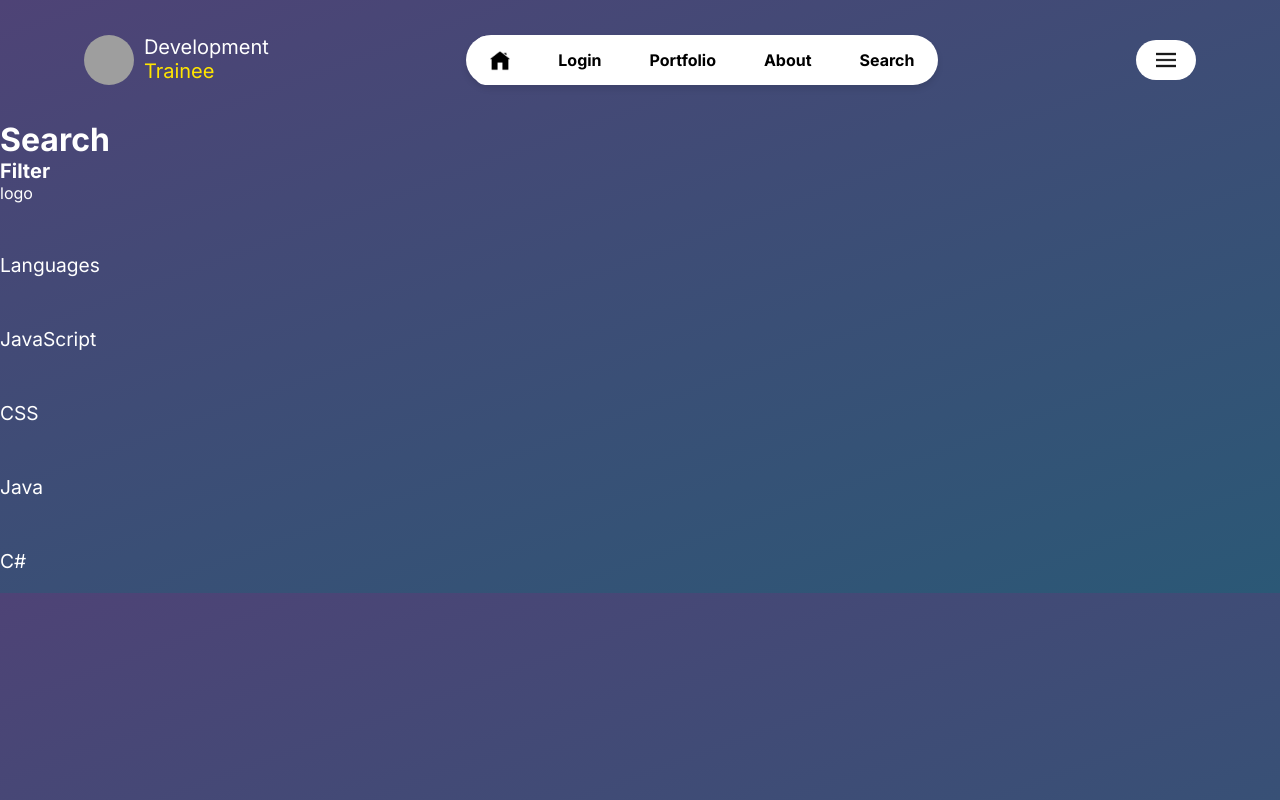
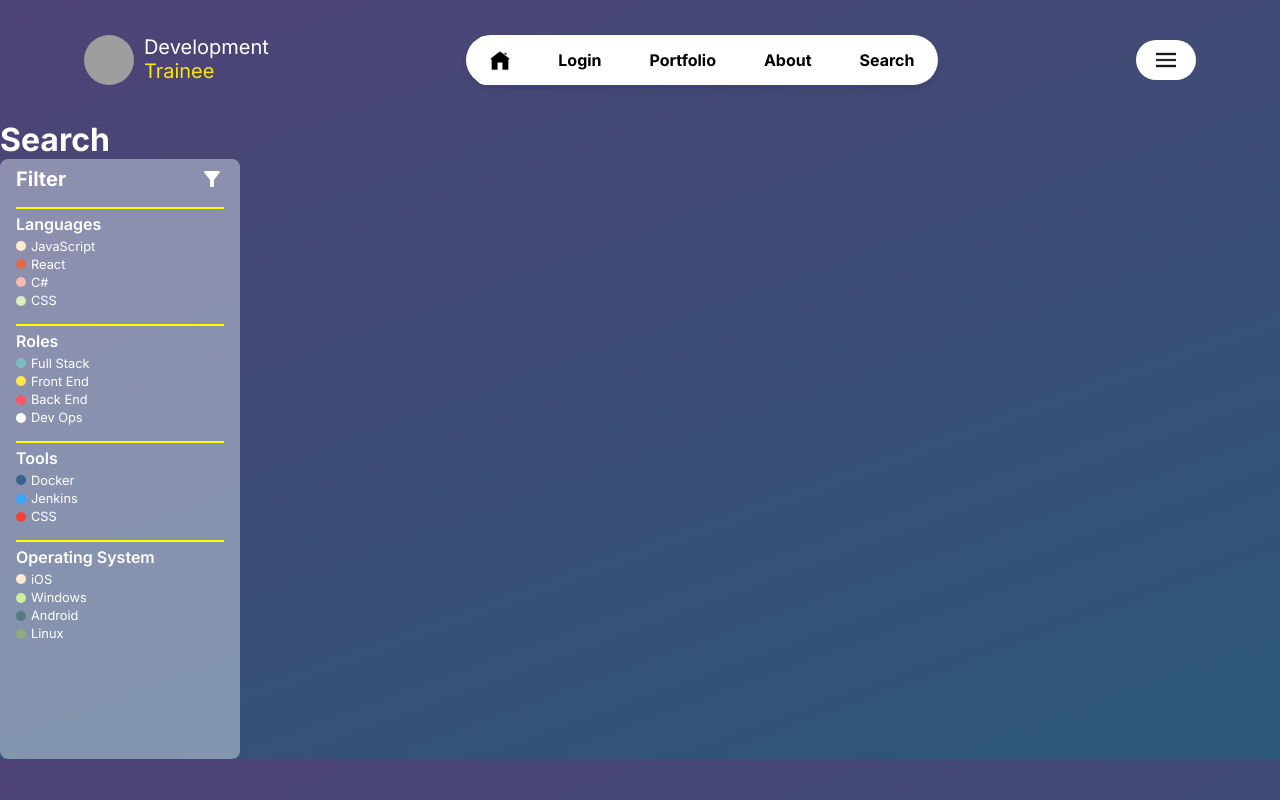
Before and after one commit to NjabuloKukame/DVT-Trainee-Portfolio, a React (Vite) app in the folder DVT_Trainee_Portfolio/: page /search in a window 1280 px wide. Built offline with nearby package versions, Linux system fonts and the light colour scheme; grey boxes are pictures that could not be loaded; a web font is replaced by a local one.

Commit message:
Added filter items functionality

```diff
--- a/DVT_Trainee_Portfolio/package.json
+++ b/DVT_Trainee_Portfolio/package.json
@@ -10,6 +10,10 @@
     "preview": "vite preview"
   },
   "dependencies": {
+    "@emotion/react": "^11.14.0",
+    "@emotion/styled": "^11.14.0",
+    "@mui/icons-material": "^6.4.3",
+    "@mui/material": "^6.4.3",
     "react": "^18.3.1",
     "react-dom": "^18.3.1",
     "react-router-dom": "^7.1.3"
--- a/DVT_Trainee_Portfolio/src/components/Filter.css
+++ b/DVT_Trainee_Portfolio/src/components/Filter.css
@@ -0,0 +1,101 @@
+p {
+    padding: 0;
+    margin: 0;
+}
+
+.filter-container{
+    max-width: 240px;
+    background-color: rgba(240, 248, 255, 0.408);
+    height: 75vh;
+    padding-inline: 1em;
+    border-radius: 8px;
+}
+
+.filter-title{
+    display: flex;
+    justify-content: space-between;
+    /* padding-bottom: .5em; */
+    padding-top: .5em;
+}
+
+.divider{
+    height: 2px;
+    background-color: yellow;
+    margin-top: 1em;
+}
+
+.filter-section-title{
+    font-size: 1em;
+    margin-bottom: .3em;
+    margin-top: .3em;
+    font-weight: 600;
+}
+
+.filter-content-name{
+    font-size: .8em;
+}
+
+.filter-content-circle{
+    height: 10px;
+    width: 10px;
+    margin-inline-end: 5px;
+    border-radius: 999px;
+    background-color: blanchedalmond;
+}
+
+.filter-content{
+    display: flex;
+    align-items: center;
+    cursor: pointer;
+    width:fit-content;
+    margin-top: .2em;
+}
+
+.red{
+    background-color: #587b7f;
+}
+
+.yellow {
+    background-color: #8dab7f;
+}
+
+.blue {
+    background-color: #CFEE9E;
+}
+
+.color-1{
+    background-color: #DE6B48;
+}
+.color-2{
+    background-color: #f4b9b2;
+}
+.color-3{
+    background-color: #daedbd;
+}
+.color-4{
+    background-color: #7dbbc3;
+}
+.color-5{
+    background-color: #ffe74c;
+}
+.color-6{
+    background-color: #ff5964;
+}
+.color-7{
+    background-color: #ffffff;
+}
+.color-8{
+    background-color: #38618c;
+}
+.color-9{
+    background-color: #35a7ff;
+}
+.color-10{
+    background-color: #F24236;
+}
+.color-11{
+    background-color: #FA8334;
+}
+.color-12{
+    background-color: #388697;
+}
--- a/DVT_Trainee_Portfolio/src/components/Filter.jsx
+++ b/DVT_Trainee_Portfolio/src/components/Filter.jsx
@@ -1,20 +1,99 @@
-
+import "./Filter.css"
+import FilterAltIcon from '@mui/icons-material/FilterAlt';
 
 function Filter(){
     return(
-        <section >
+        <section className="filter-container">
             <div className="filter-title">
                 <h3 className="logo-text">Filter</h3>
-                <span>logo</span>
+                <FilterAltIcon/>
             </div>
+            <div className="divider"></div>
             <div className="filter-section">
                 <p className="filter-section-title">Languages</p>
-                <div className="divider"></div>
                 <div className="filter-content-container">
-                    <p className="filter-content-name">JavaScript</p>
-                    <p className="filter-content-name">CSS</p>
-                    <p className="filter-content-name">Java</p>
-                    <p className="filter-content-name">C#</p>
+                    <div className="filter-content">
+                        <span className="filter-content-circle"></span>
+                        <p className="filter-content-name">JavaScript</p>
+                    </div>
+                    <div className="filter-content">
+                        <span className="filter-content-circle color-1"></span>
+                        <p className="filter-content-name">React</p>
+                    </div>
+                    <div className="filter-content">
+                        <span className="filter-content-circle color-2"></span>
+                        <p className="filter-content-name">C#</p>
+                    </div>
+                    <div className="filter-content">
+                        <span className="filter-content-circle color-3"></span>
+                        <p className="filter-content-name">CSS</p>
+                    </div>
+                </div>
+            </div>
+            <div className="divider"></div>
+            <div className="filter-section">
+                <p className="filter-section-title">Roles</p>
+                <div className="filter-content-container">
+                    <div className="filter-content">
+                        <span className="filter-content-circle color-4"></span>
+                        <p className="filter-content-name">Full Stack</p>
+                    </div>
+                    <div className="filter-content">
+                        <span className="filter-content-circle color-5"></span>
+                        <p className="filter-content-name">Front End</p>
+                    </div>
+                    <div className="filter-content">
+                        <span className="filter-content-circle color-6"></span>
+                        <p className="filter-content-name">Back End</p>
+                    </div>
+                    <div className="filter-content">
+                        <span className="filter-content-circle color-7"></span>
+                        <p className="filter-content-name">Dev Ops</p>
+                    </div>
+                </div>
+            </div>
+            <div className="divider"></div>
+            <div className="filter-section">
+                <p className="filter-section-title">Tools</p>
+            {/* <div className="divider"></div> */}
+                {/* <div className="divider"></div> */}
+                <div className="filter-content-container">
+                    <div className="filter-content">
+                        <span className="filter-content-circle color-8"></span>
+                        <p className="filter-content-name">Docker</p>
+                    </div>
+                    <div className="filter-content">
+                        <span className="filter-content-circle color-9"></span>
+                        <p className="filter-content-name">Jenkins</p>
+                    </div>
+                    <div className="filter-content">
+                        <span className="filter-content-circle color-10"></span>
+                        <p className="filter-content-name">CSS</p>
+                    </div>
+                </div>
+            </div>
+            <div className="divider"></div>
+            <div className="filter-section">
+                <p className="filter-section-title">Operating System</p>
+            {/* <div className="divider"></div> */}
+                {/* <div className="divider"></div> */}
+                <div className="filter-content-container">
+                    <div className="filter-content">
+                        <span className="filter-content-circle"></span>
+                        <p className="filter-content-name">iOS</p>
+                    </div>
+                    <div className="filter-content">
+                        <span className="filter-content-circle blue"></span>
+                        <p className="filter-content-name">Windows</p>
+                    </div>
+                    <div className="filter-content">
+                        <span className="filter-content-circle red"></span>
+                        <p className="filter-content-name">Android</p>
+                    </div>
+                    <div className="filter-content">
+                        <span className="filter-content-circle yellow"></span>
+                        <p className="filter-content-name">Linux</p>
+                    </div>
                 </div>
             </div>
 
```
Also changed, not shown: 1 other file (tests, documents, lock files or other folders).
